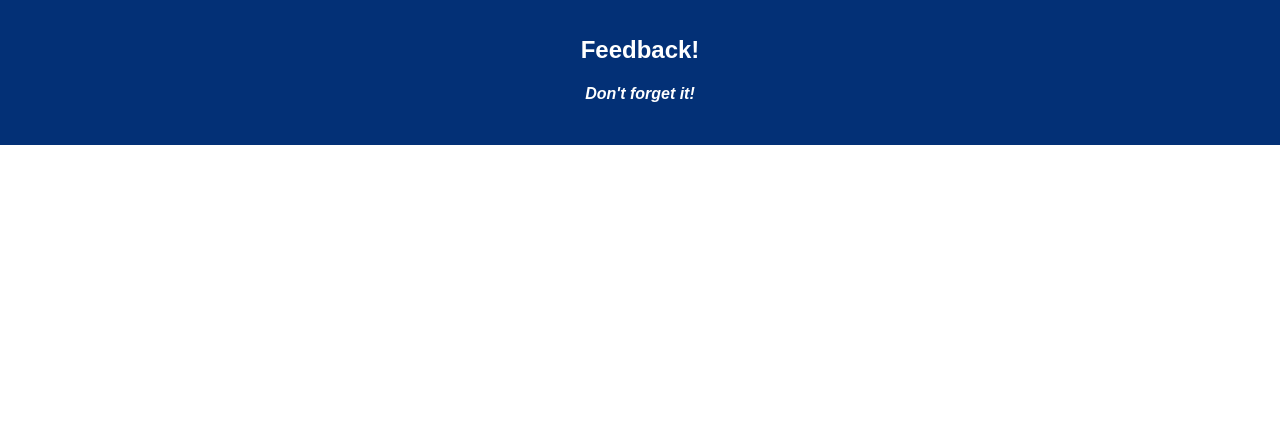
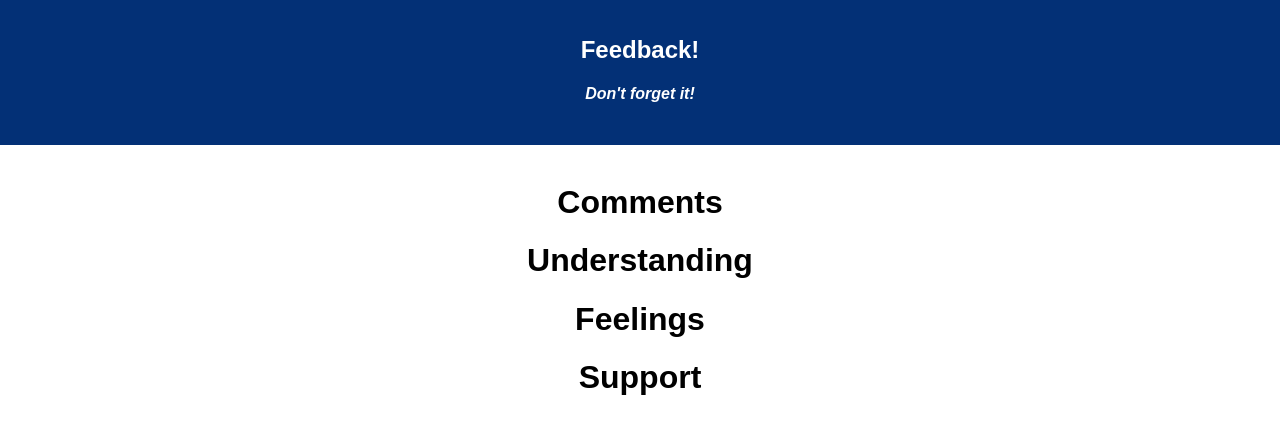
Before and after one commit to SitcomSaxophone/Weekend-challenge-7-Reflection, a React (Create React App) app: page / in a window 1280 px wide. Shown: the top 434 px of the page. Built offline with nearby package versions, Linux system fonts and the light colour scheme.

Commit message:
four views skeletons up

```diff
--- a/src/components/App/App.js
+++ b/src/components/App/App.js
@@ -1,6 +1,11 @@
 import React, { Component } from 'react';
 import axios from 'axios';
 import './App.css';
+
+import Support from '../Support/Support';
+import Feelings from '../Feelings/Feelings';
+import Understanding from '../Understanding/Understanding';
+import Comments from '../Comments/Comments';
 
 class App extends Component {
   render() {
@@ -11,6 +16,11 @@ class App extends Component {
           <h4><i>Don't forget it!</i></h4>
         </header>
         <br/>
+        <Comments />
+        <Understanding />
+        <Feelings />
+        <Support />
+
       </div>
     );
   }
--- /dev/null
+++ b/src/components/Comments/Comments.js
@@ -0,0 +1,13 @@
+import React, { Component } from 'react';
+
+class Comments extends Component {
+    render() {
+        return (
+            <h1>
+                Comments
+            </h1>
+        )
+    }
+}
+
+export default Comments;
--- /dev/null
+++ b/src/components/Feelings/Feelings.js
@@ -0,0 +1,13 @@
+import React, { Component } from 'react';
+
+class Feelings extends Component {
+    render() {
+        return (
+            <h1>
+                Feelings
+            </h1>
+        )
+    }
+}
+
+export default Feelings;
--- /dev/null
+++ b/src/components/Support/Support.js
@@ -0,0 +1,13 @@
+import React, { Component } from 'react';
+
+class Support extends Component {
+    render() {
+        return (
+            <h1>
+                Support
+            </h1>
+        )
+    }
+}
+
+export default Support;
--- /dev/null
+++ b/src/components/Understanding/Understanding.js
@@ -0,0 +1,13 @@
+import React, { Component } from 'react';
+
+class Understanding extends Component {
+    render() {
+        return (
+            <h1>
+                Understanding
+            </h1>
+        )
+    }
+}
+
+export default Understanding;
```
